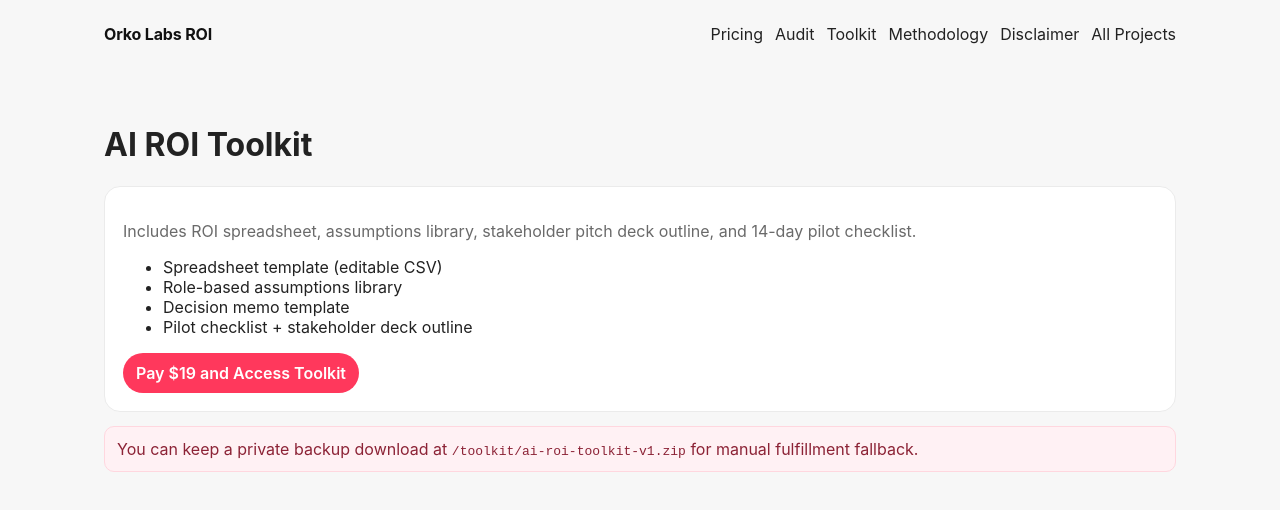
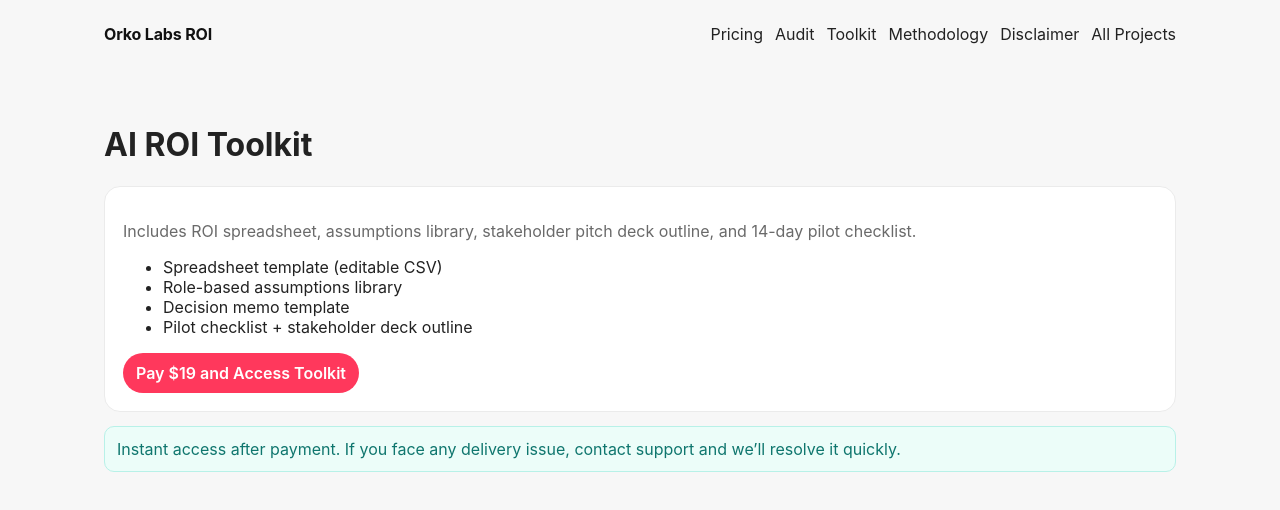
Before and after one commit to ankurvsoni/ai-tool-roi-calculators, a Next.js app: page /toolkit in a window 1280 px wide. Shown: the top 510 px of the page. Built offline with nearby package versions, Linux system fonts and the light colour scheme.

Commit message:
Remove internal fallback artifact from toolkit page and polish customer-facing copy

```diff
--- a/app/toolkit/page.js
+++ b/app/toolkit/page.js
@@ -1,5 +1,5 @@
 import { PAYMENT_LINKS } from '@/lib/paymentLinks';
 
 export default function Toolkit(){
-  return <main className="wrap"><h1>AI ROI Toolkit</h1><div className="box"><p className="muted">Includes ROI spreadsheet, assumptions library, stakeholder pitch deck outline, and 14-day pilot checklist.</p><ul><li>Spreadsheet template (editable CSV)</li><li>Role-based assumptions library</li><li>Decision memo template</li><li>Pilot checklist + stakeholder deck outline</li></ul><a className="btn" href={PAYMENT_LINKS.toolkit} target="_blank" rel="noopener noreferrer">Pay $19 and Access Toolkit</a></div><div className="notice">You can keep a private backup download at <code>/toolkit/ai-roi-toolkit-v1.zip</code> for manual fulfillment fallback.</div></main>
+  return <main className="wrap"><h1>AI ROI Toolkit</h1><div className="box"><p className="muted">Includes ROI spreadsheet, assumptions library, stakeholder pitch deck outline, and 14-day pilot checklist.</p><ul><li>Spreadsheet template (editable CSV)</li><li>Role-based assumptions library</li><li>Decision memo template</li><li>Pilot checklist + stakeholder deck outline</li></ul><a className="btn" href={PAYMENT_LINKS.toolkit} target="_blank" rel="noopener noreferrer">Pay $19 and Access Toolkit</a></div><div className="success">Instant access after payment. If you face any delivery issue, contact support and we’ll resolve it quickly.</div></main>
 }
```
